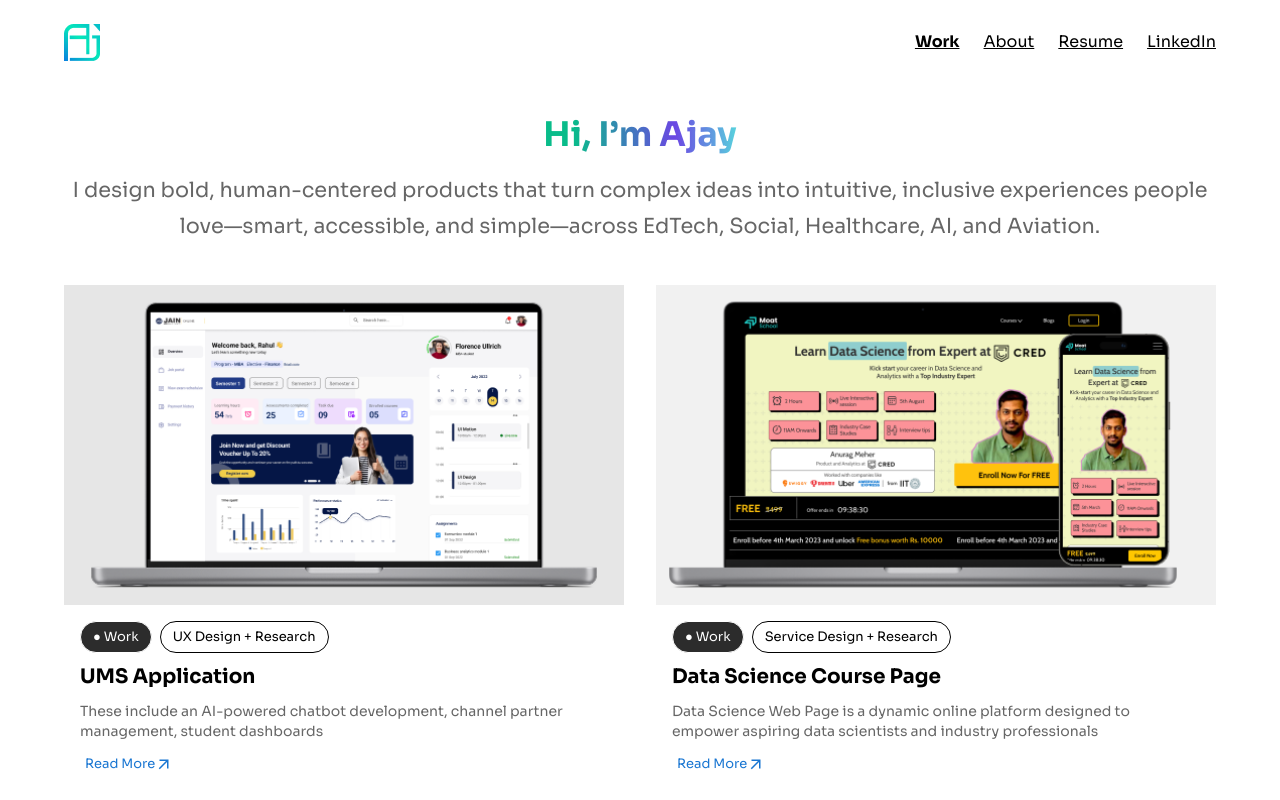
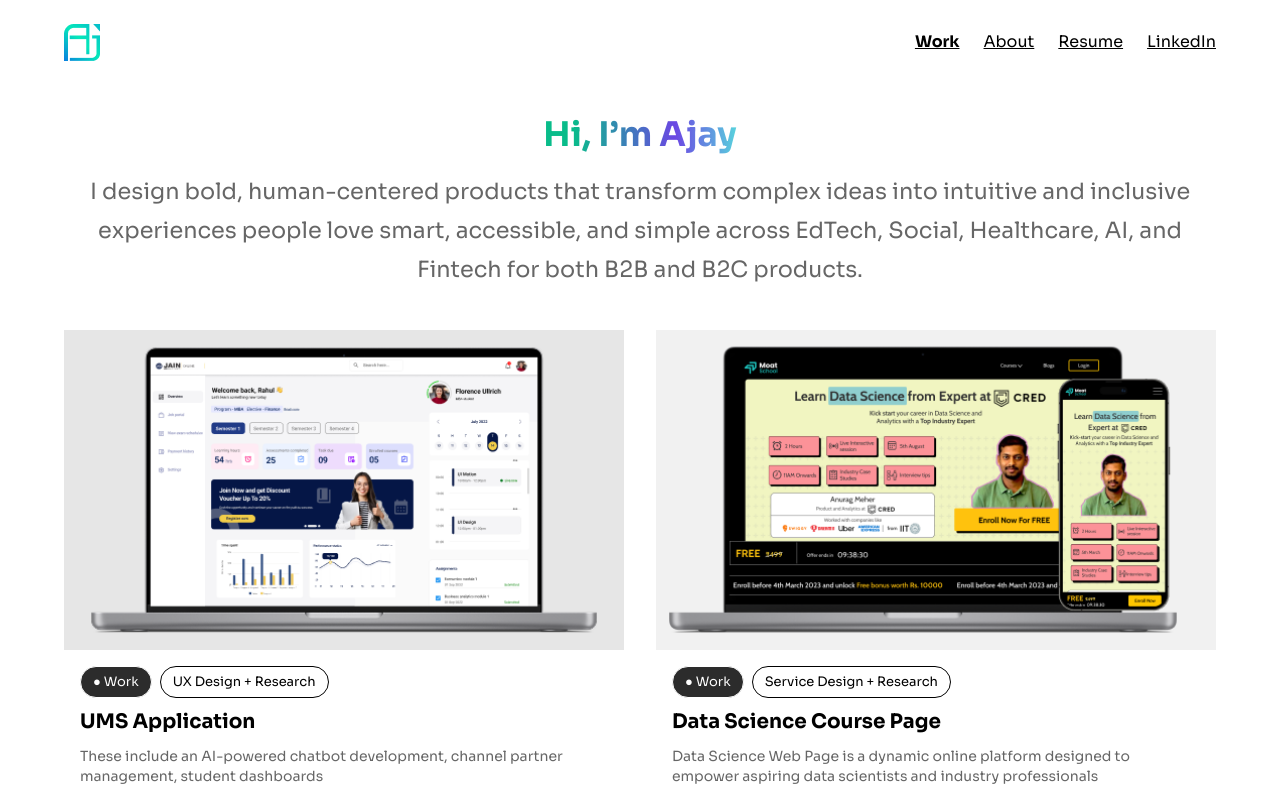
Before and after one commit to thanuja-reddy/Ajay_portfolio, a React (Create React App) app: page / in a window 1280 px wide. Shown: the top 800 px of the page. Built offline with nearby package versions, Linux system fonts and the light colour scheme.

Commit message:
updated the resume  url

```diff
--- a/src/components/Footer.js
+++ b/src/components/Footer.js
@@ -35,7 +35,7 @@ const Footer = () => {
                         </a>
                     </Typography>
                     <Typography variant="body2">
-                        <a href="https://drive.google.com/file/d/1-DedaxDwcghbF1_mQuumfIDGipnm6KzF/view?usp=drivesdk" target="_blank" style={{ color: "#90caf9", textDecoration: "none" }}>
+                        <a href="https://drive.google.com/file/d/13IXlLWA7FZ8sR9d9v_WcU-wEWzjm1u71/view?usp=sharing" target="_blank" style={{ color: "#90caf9", textDecoration: "none" }}>
                             <DescriptionIcon sx={{ fontSize: 13 }} /> Resume
                         </a>
                     </Typography>
--- a/src/components/Header.js
+++ b/src/components/Header.js
@@ -28,7 +28,7 @@ const Header = () => {
                         <Link to="/about" style={{ textDecoration: "none", color: "inherit" }}>
                             <Typography variant="body1" sx={{ textDecoration: "underline", fontWeight: location.pathname === "/about" ? "bold" : "normal" }}>About</Typography>
                         </Link>
-                        <Link to="https://drive.google.com/file/d/1-DedaxDwcghbF1_mQuumfIDGipnm6KzF/view?usp=drivesdk" target="_blank" style={{ textDecoration: "none", color: "inherit" }}>
+                        <Link to="https://drive.google.com/file/d/13IXlLWA7FZ8sR9d9v_WcU-wEWzjm1u71/view?usp=sharing" target="_blank" style={{ textDecoration: "none", color: "inherit" }}>
                             <Typography variant="body1" sx={{ cursor: "pointer", textDecoration: "underline" }}>Resume</Typography>
                         </Link>
                         <Link to="https://www.linkedin.com/in/ajaymdesign/" target="_blank" style={{ textDecoration: "none", color: "inherit" }}>
@@ -51,7 +51,7 @@ const Header = () => {
                             <ListItem button component={Link} to="/about" onClick={handleDrawerToggle}>
                                 <ListItemText primary="About" />
                             </ListItem>
-                            <ListItem button component={Link} to="https://drive.google.com/file/d/1-DedaxDwcghbF1_mQuumfIDGipnm6KzF/view?usp=drivesdk" target="_blank" onClick={handleDrawerToggle}>
+                            <ListItem button component={Link} to="https://drive.google.com/file/d/13IXlLWA7FZ8sR9d9v_WcU-wEWzjm1u71/view?usp=sharing" target="_blank" onClick={handleDrawerToggle}>
                                 <ListItemText primary="Resume" />
                             </ListItem>
                             <ListItem button component={Link} to="https://www.linkedin.com/in/ajaymdesign/" target="_blank" onClick={handleDrawerToggle}>
--- a/src/pages/WorkContent.js
+++ b/src/pages/WorkContent.js
@@ -54,8 +54,8 @@ const WorkContent = () => {
                         Hi, I’m Ajay
                     </span>
                 </Typography>
-                <Typography variant="subtitle1" color="textSecondary" fontSize="1.3rem" mt={2}>
-                    I design bold, human-centered products that turn complex ideas into intuitive, inclusive experiences people love—smart, accessible, and simple—across EdTech, Social, Healthcare, AI, and Aviation.
+                <Typography variant="subtitle1" color="textSecondary" fontSize="1.4rem" mt={2}>
+                    I design bold, human-centered products that transform complex ideas into intuitive and inclusive experiences people love smart, accessible, and simple across EdTech, Social, Healthcare, AI, and Fintech for both B2B and B2C products.
                 </Typography>
             </Box>
 
```
